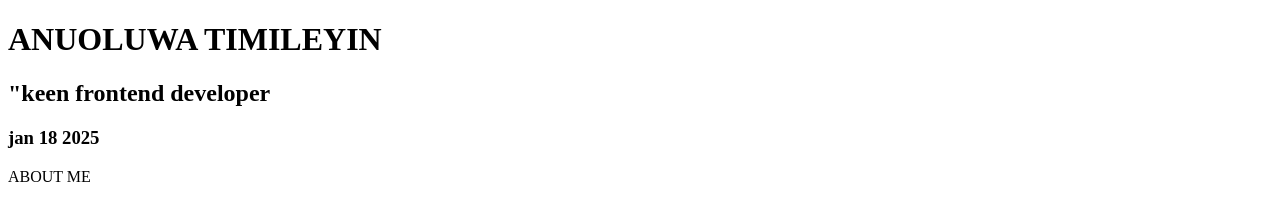
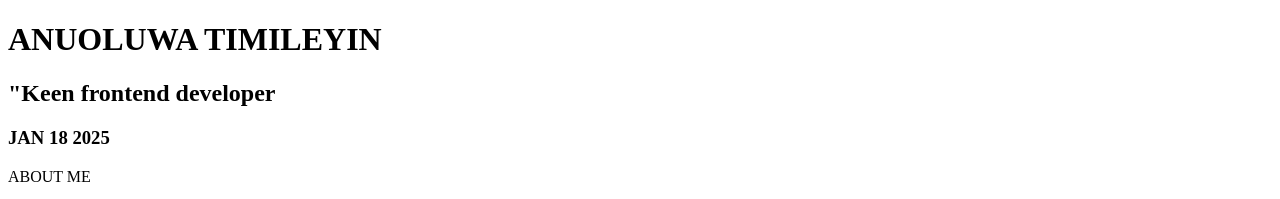
Before and after one commit to Anuoluwa-code/miniprojects, a plain HTML site: page index.html in a window 1280 px wide. Shown: the top 199 px of the page. Drawn offline with Linux system fonts and the light colour scheme.

Commit message:
feat: modify the index.html document

```diff
--- a/index.html
+++ b/index.html
@@ -9,9 +9,9 @@
 
     <h1>ANUOLUWA TIMILEYIN</h1>
 
-    <h2>"keen frontend developer</h2>
+    <h2>"Keen frontend developer</h2>
 
-    <h3>jan 18 2025</h3>
+    <h3>JAN 18 2025</h3>
 
     <p>ABOUT ME</p>
 
@@ -19,6 +19,7 @@
          I am a passionate person who is always eager to learn new things and make improvement on my skills.</p>
 
          <p>Reasons why i'm learning frontend development</p>
+
             <p>I am learning frontend development because I have a passion for creating beautiful and functional websites.
                 I love the idea of being able to bring my ideas to life and share them with the world. I also enjoy the
                 challenge of learning new technologies and keeping up with the latest trends in web development.</p>
```
